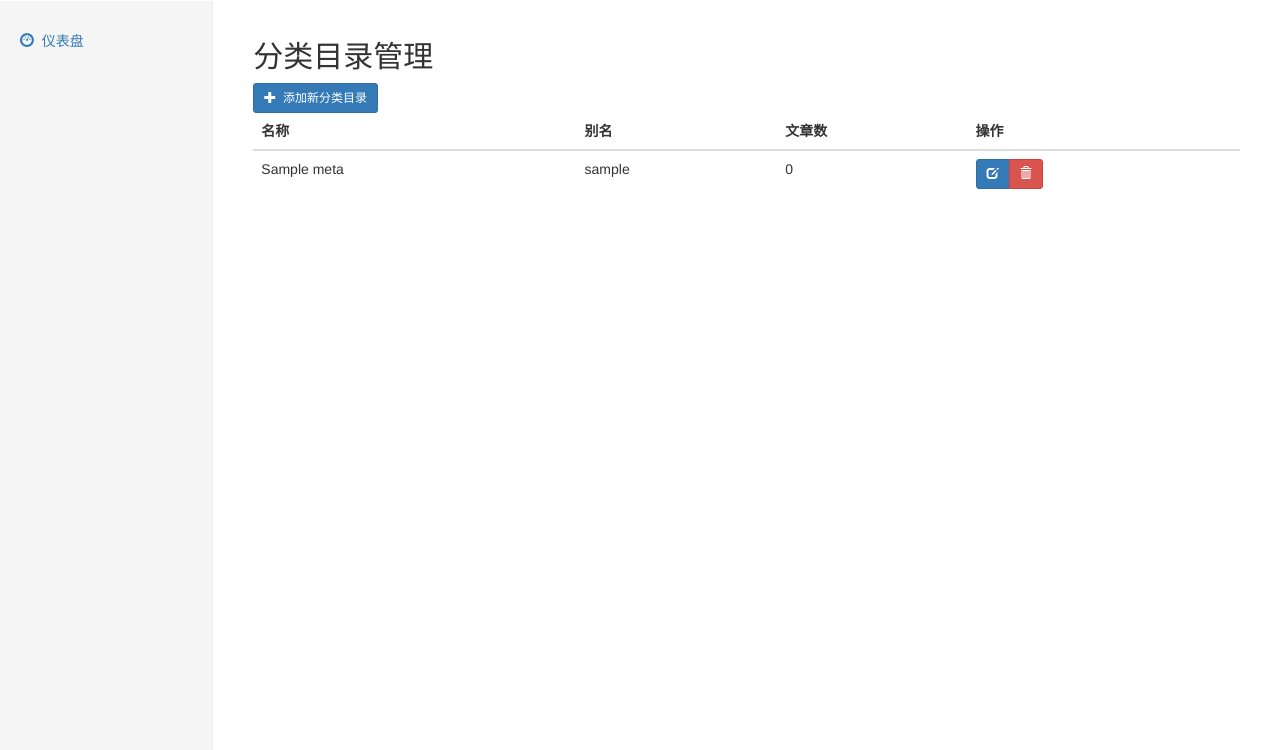
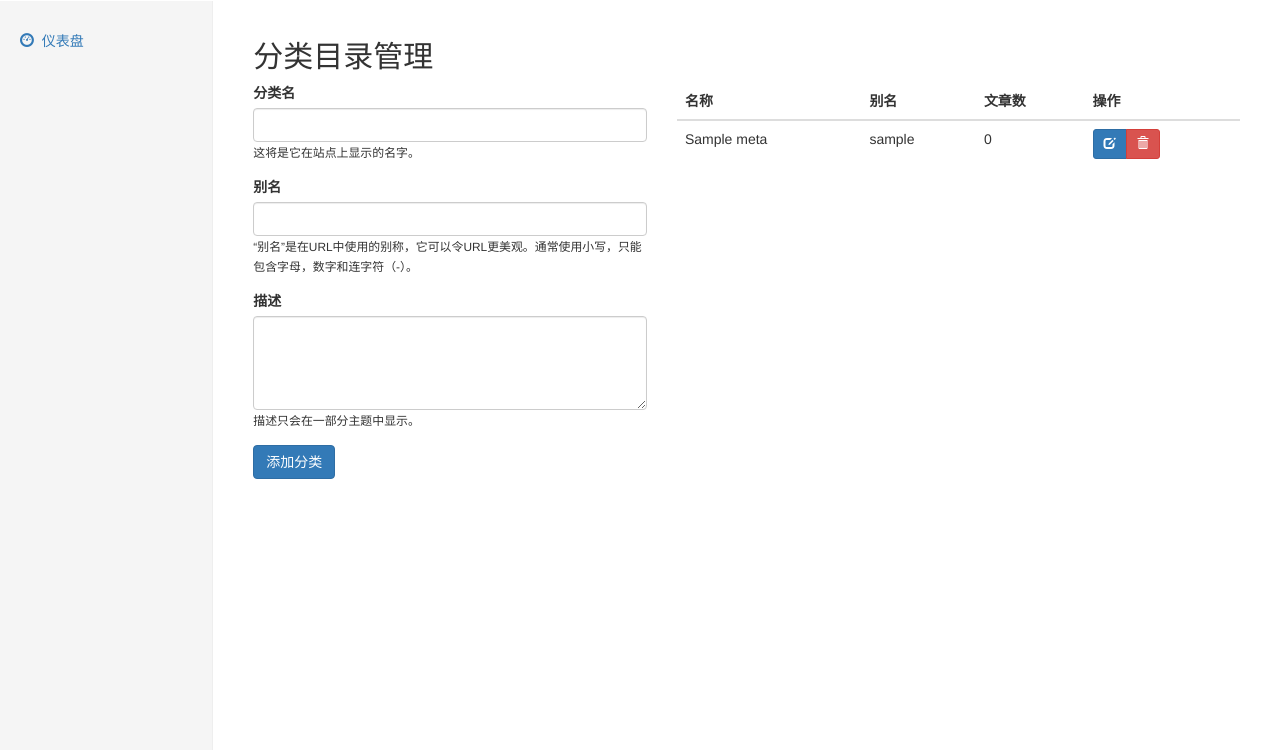
Before and after one commit to RokyZevon/EasyCMS, a Flask app: page /admin/metas in a window 1280 px wide. Shown: the part 50-800 px from the top of the page. Run offline with Flask 2, Linux system fonts and the light colour scheme; a user stored in the database is signed in; tables that the repository leaves empty hold one stand-in row (values such as "Sample post"); some libraries are stand-ins or nearby versions.

Commit message:
update metas.html

```diff
--- a/app/templates/admin/metas.html
+++ b/app/templates/admin/metas.html
@@ -1,10 +1,32 @@
 {% extends "admin/base.html" %}
 {% block content %}
     <h2>分类目录管理</h2>
-    <button type="button" class="btn btn-primary btn-sm" data-toggle="modal" data-target="#addMeta">
-        <span class="glyphicon glyphicon-plus" aria-hidden="true"></span>&nbsp;
-        添加新分类目录
-    </button>
+
+    <div class="row">
+        <div class="col-md-5">
+            <form method="POST" action="/admin/metas">
+                {{ addForm.hidden_tag() }}
+                <div class="form-group">
+                    {{ addForm.addName.label(class="control-label") }}
+                    {{ addForm.addName(class="form-control") }}
+                    <small>这将是它在站点上显示的名字。</small>
+                </div>
+                <div class="form-group">
+                    {{ addForm.addSlug.label(class="control-label") }}
+                    {{ addForm.addSlug(class="form-control") }}
+                    <small>“别名”是在URL中使用的别称，它可以令URL更美观。通常使用小写，只能包含字母，数字和连字符（-）。</small>
+                </div>
+                <div class="form-group">
+                    {{ addForm.addDescribe.label(class="control-label") }}
+                    {{ addForm.addDescribe(class="form-control", rows="4") }}
+                    <small>描述只会在一部分主题中显示。</small>
+                </div>
+                <div class="form-group">
+                    {{ addForm.addSubmit(class="btn btn-primary") }}
+                </div>
+            </form>
+        </div>
+        <div class="col-md-7">
             <table class="table table-hover">
                 <thead>
                 <tr>
@@ -34,40 +56,6 @@
                 {% endfor %}
                 </tbody>
             </table>
-
-    <!-- 添加分类目录 -->
-    <div class="modal fade" id="addMeta" tabindex="-1" role="dialog" aria-labelledby="addMetaLabel">
-        <div class="modal-dialog" role="document">
-            <div class="modal-content">
-                <div class="modal-header">
-                    <button type="button" class="close" data-dismiss="modal" aria-label="Close"><span aria-hidden="true">&times;</span></button>
-                    <h4 class="modal-title" id="addMetaLabel">添加新分类目录</h4>
-                </div>
-                <form method="POST" action="/admin/metas">
-                    <div class="modal-body">
-                        {{ addForm.hidden_tag() }}
-                        <div class="form-group">
-                            {{ addForm.addName.label(class="control-label") }}
-                            {{ addForm.addName(class="form-control") }}
-                            <small>这将是它在站点上显示的名字。</small>
-                        </div>
-                        <div class="form-group">
-                            {{ addForm.addSlug.label(class="control-label") }}
-                            {{ addForm.addSlug(class="form-control") }}
-                            <small>“别名”是在URL中使用的别称，它可以令URL更美观。通常使用小写，只能包含字母，数字和连字符（-）。</small>
-                        </div>
-                        <div class="form-group">
-                            {{ addForm.addDescribe.label(class="control-label") }}
-                            {{ addForm.addDescribe(class="form-control", rows="4") }}
-                            <small>描述只会在一部分主题中显示。</small>
-                        </div>
-                    </div>
-                    <div class="modal-footer">
-                        <button type="button" class="btn btn-default" data-dismiss="modal">关闭</button>
-                        {{ addForm.addSubmit(class="btn btn-primary") }}
-                    </div>
-                </form>
-            </div>
         </div>
     </div>
     <!-- 删除分类目录信息 -->
```
Lines whose indentation alone changed are shown as unchanged.
